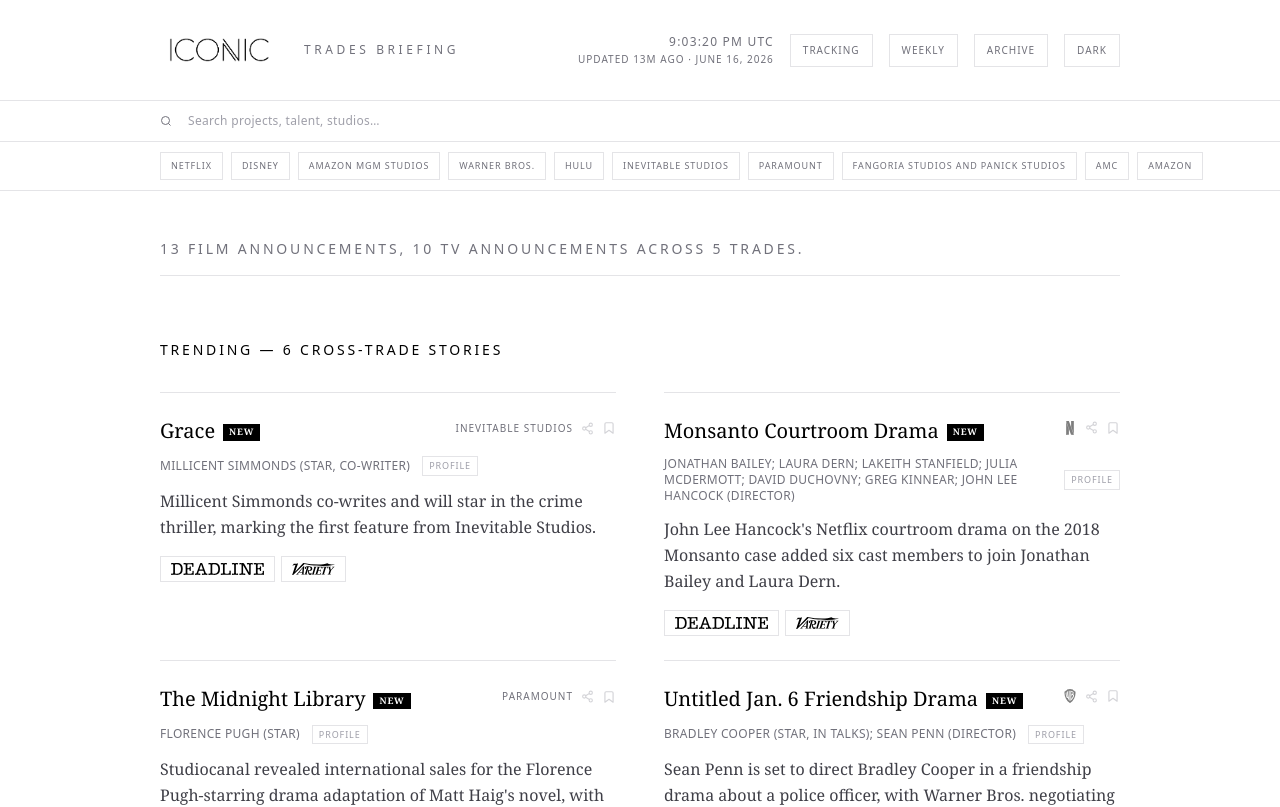
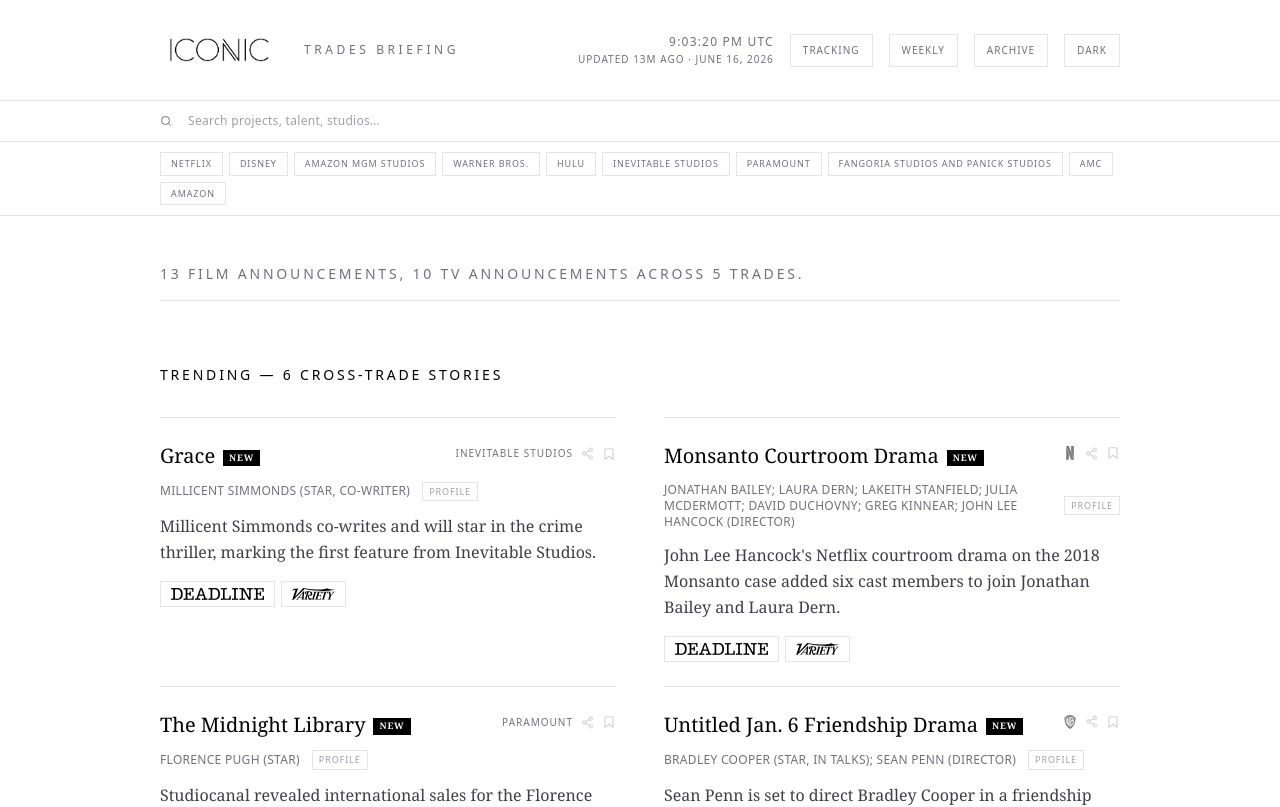
Before and after one commit to salvatorewdagostino-iconic/trades-briefing, a Next.js app: page / in a window 1280 px wide. Shown: the top 807 px of the page. Built offline with nearby package versions, Linux system fonts and the light colour scheme.

Commit message:
Fix studio filter chips to wrap instead of scroll

```diff
--- a/app/BriefingClient.tsx
+++ b/app/BriefingClient.tsx
@@ -388,15 +388,15 @@
 
         {/* Studio / streamer filter chips */}
         {studioChips.length > 0 && (
-          <div className={`border-t ${border} overflow-x-auto`}>
-            <div className="max-w-5xl mx-auto px-8 py-2.5 flex items-center gap-2 min-w-0">
+          <div className={`border-t ${border}`}>
+            <div className="max-w-5xl mx-auto px-8 py-2.5 flex flex-wrap gap-1.5">
               {studioChips.map((s) => {
                 const active = studioFilter === s;
                 return (
                   <button
                     key={s}
                     onClick={() => setStudioFilter(active ? "" : s)}
-                    className={`font-sans text-[9px] tracking-widest uppercase whitespace-nowrap px-2.5 py-1.5 border transition-all ${
+                    className={`font-sans text-[9px] tracking-widest uppercase px-2.5 py-1 border transition-all ${
                       active
                         ? dark ? "bg-white text-black border-white" : "bg-black text-white border-black"
                         : `${border} ${muted} hover:opacity-60`
```
